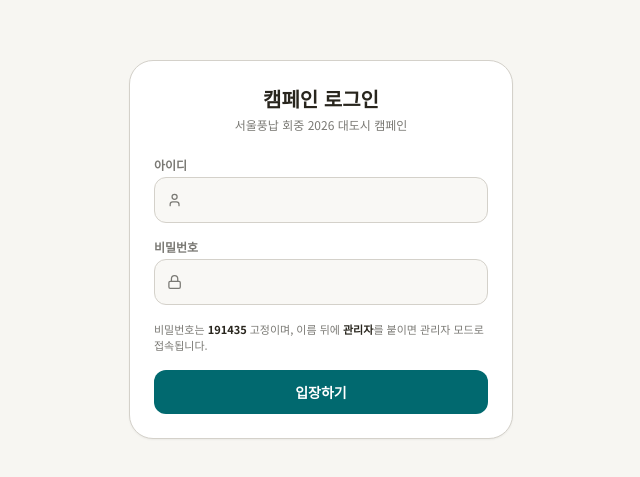
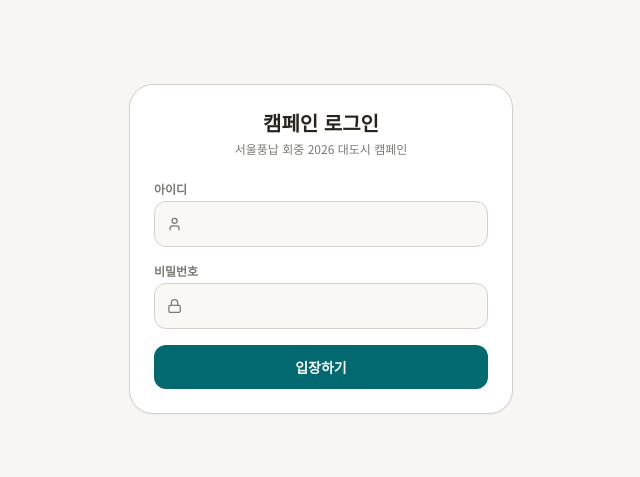
Before and after one commit to gghwan/city, a Next.js app: page /login in a window 1280 px wide. Shown: the part 151-628 px from the top of the page, without its empty margins (319-959 px from the left). Built offline with nearby package versions, Linux system fonts and the light colour scheme; no server answers.

Commit message:
chore: remove login helper text

```diff
--- a/components/auth/LoginForm.tsx
+++ b/components/auth/LoginForm.tsx
@@ -71,11 +71,6 @@ export function LoginForm() {
 
           {error && <p className="rounded-xl bg-error/10 px-3 py-2 text-xs font-semibold text-error">{error}</p>}
 
-          <p className="text-[11px] text-textMuted">
-            비밀번호는 <span className="font-bold text-textBase">191435</span> 고정이며, 이름 뒤에
-            <span className="font-bold text-textBase"> 관리자</span>를 붙이면 관리자 모드로 접속됩니다.
-          </p>
-
           <button
             type="submit"
             disabled={isSubmitting}
```
